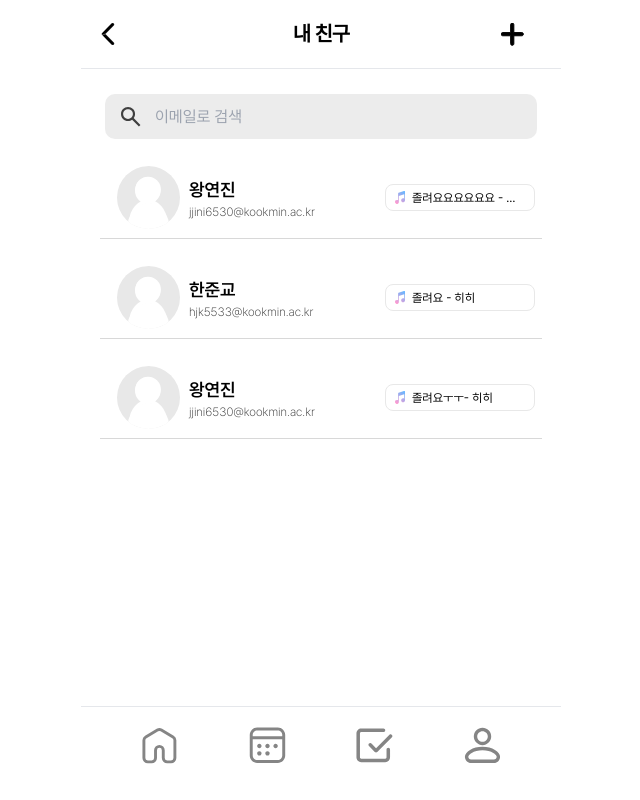
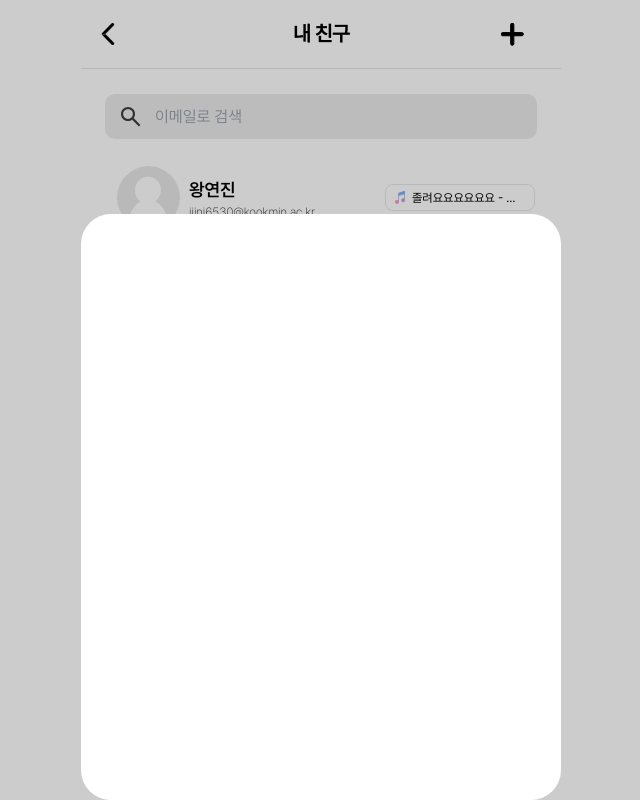
Before and after one commit to 2024-WINK-Project-PlanList/front-end, a React (Create React App) app: page /friends in a window 1280 px wide. Shown: the whole page, without its empty margins (319-959 px from the left). Built offline with nearby package versions, Linux system fonts and the light colour scheme.

Commit message:
Feat: 친구 추가 모달 초기 세팅

```diff
--- /dev/null
+++ b/src/components/Modal/requestFriends.js
@@ -0,0 +1,18 @@
+import { React, useState, useRef } from 'react';
+import PropTypes from 'prop-types';
+
+const RequestFriends = () => {
+  return (
+    <div className="fixed inset-0 bg-black/20 z-10 flex justify-center items-end">
+      <div className="w-full max-w-[480px] h-[586px] bg-white rounded-[30px] px-[32px] overflow-hidden"></div>
+    </div>
+  );
+};
+
+RequestFriends.propTypes = {
+  onClose: PropTypes.func.isRequired,
+  onSave: PropTypes.func.isRequired,
+  profileData: PropTypes.object.isRequired,
+};
+
+export default RequestFriends;
--- a/src/pages/FriendsList/FriendsList.js
+++ b/src/pages/FriendsList/FriendsList.js
@@ -4,6 +4,7 @@ import Friend from '../../components/Friends/friends';
 import { ReactComponent as ProfilePic } from '../../assets/friendsList/profilePic.svg';
 import Header from '../../components/Layout/Header';
 import Footer from '../../components/Layout/Footer';
+import RequestModal from '../../components/Modal/requestFriends';
 
 const FriendsList = () => {
   const [friends, setFriends] = useState([
@@ -88,6 +89,7 @@ const FriendsList = () => {
           )}
         </div>
       </div>
+      <RequestModal />
       <Footer />
     </>
   );
```
